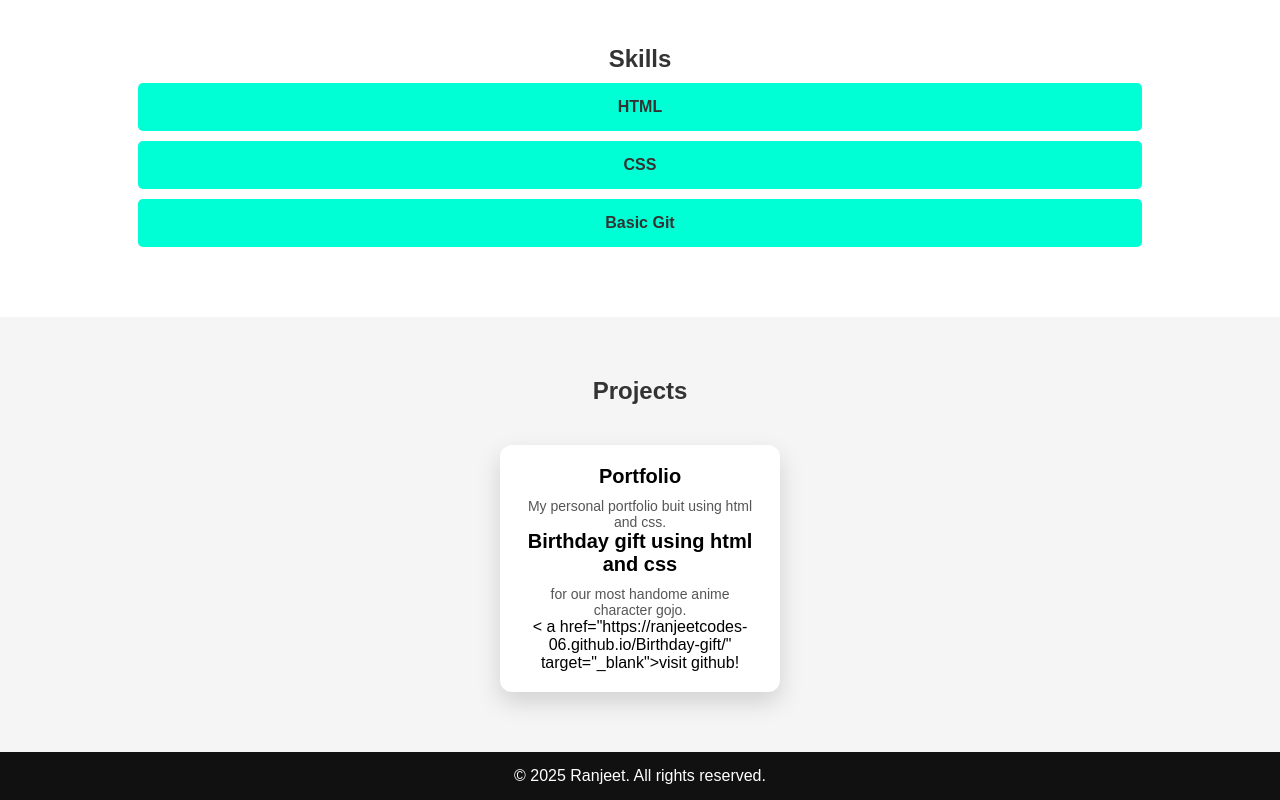
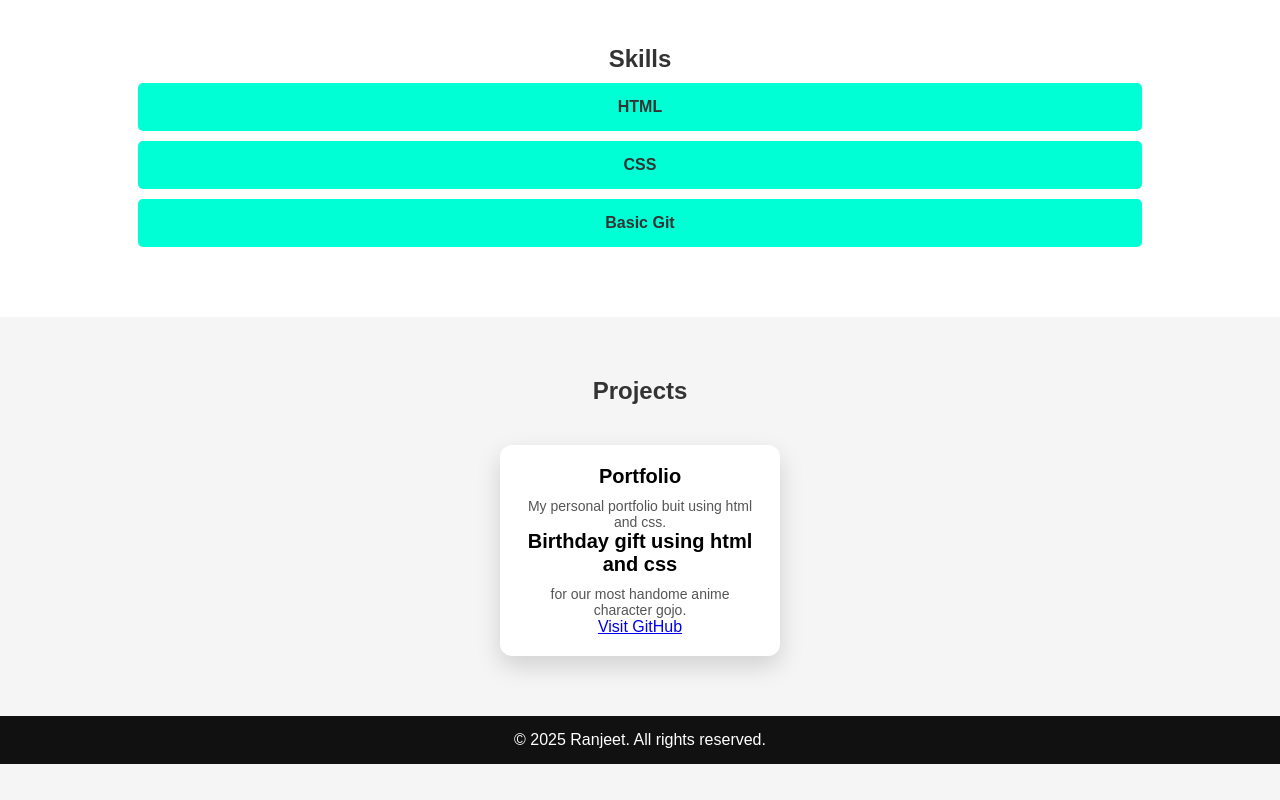
Before and after one commit to ranjeetcodes-06/ranjeetcodes-06.github.io, a plain HTML site: page index.html in a window 1280 px wide. Shown: the part 805-1605 px from the top of the page. After the commit the page ends 1569 px from the top, so only its background shows below. Drawn offline with Linux system fonts and the light colour scheme.

Commit message:
Update index.html
adding gift link

```diff
--- a/index.html
+++ b/index.html
@@ -56,7 +56,9 @@
                 <p>My personal portfolio buit using html and css.</p>
                 <h3>Birthday gift using html and css</h3>
                 <p>for our most handome anime character gojo.</p>
-                < a href="https://ranjeetcodes-06.github.io/Birthday-gift/" target="_blank">visit github!</a>
+                <a href="https://ranjeetcodes-06.github.io/Birthday-gift/" target="_blank">
+               Visit GitHub
+                </a>
             </div>
         </div>
     </section>
```
